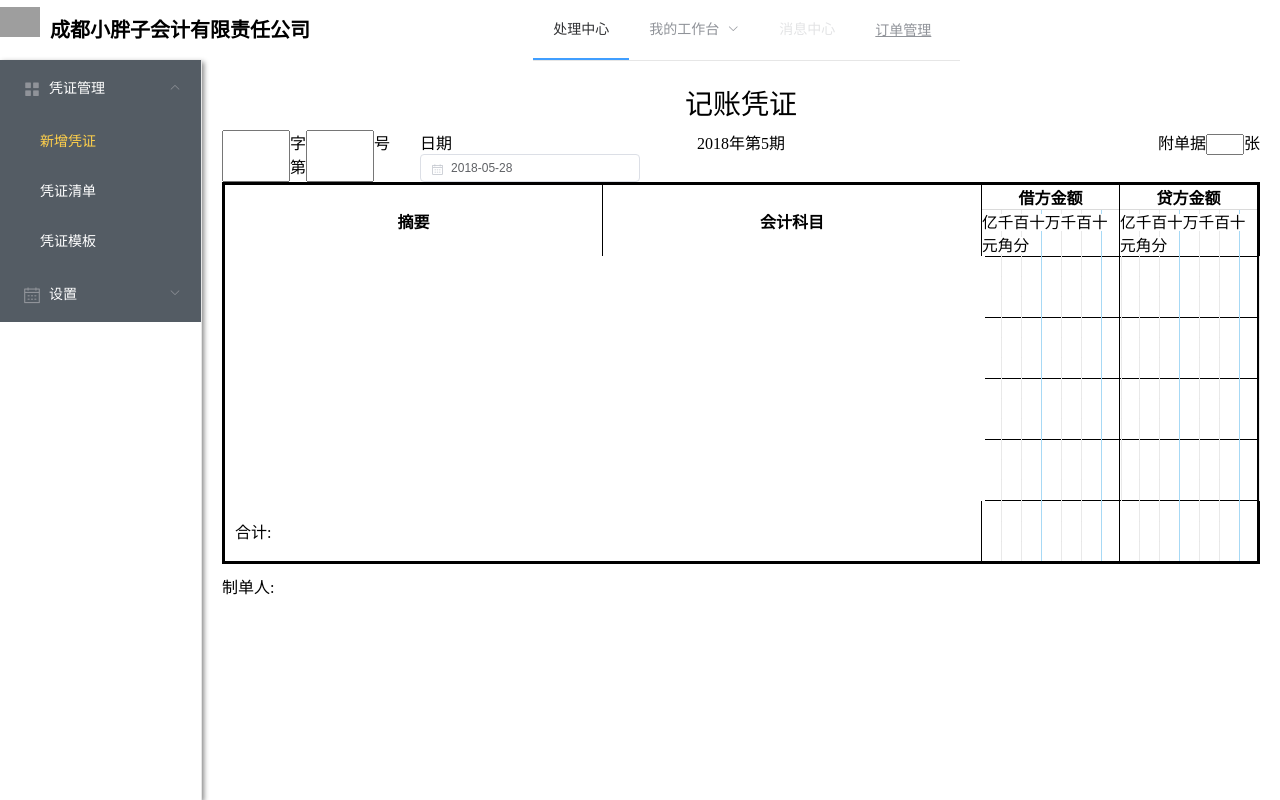
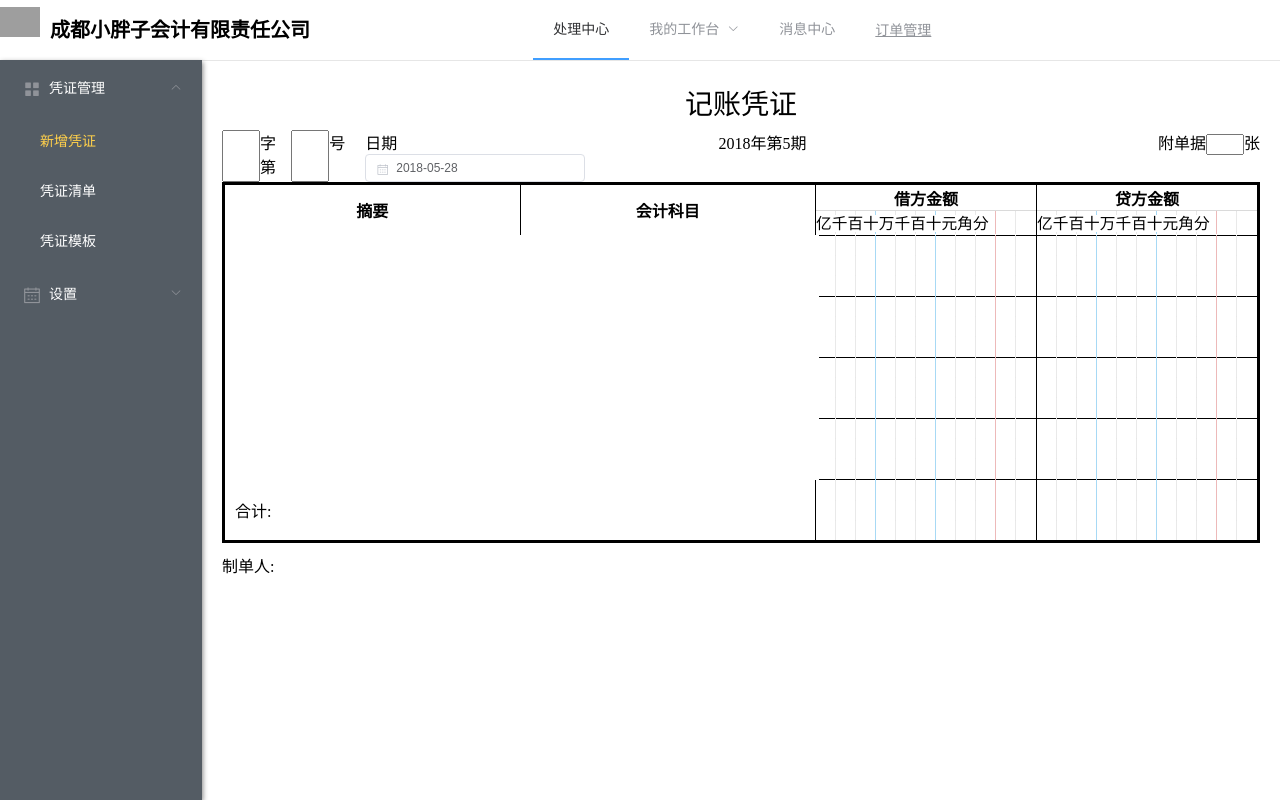
Before and after one commit to wanzhixiang/account, a Vue app: page /#/voucher/add in a window 1280 px wide. Built offline with nearby package versions, Linux system fonts and the light colour scheme; grey boxes are pictures that could not be loaded.

Commit message:
设置科目页面完善

```diff
--- a/src/components/loyout/AsideMenu.vue
+++ b/src/components/loyout/AsideMenu.vue
@@ -82,7 +82,8 @@ export default {
     text-decoration:none;
   }
   .el-aside{
-    border-right: solid 1px #e6e6e6;
-    box-shadow: 2px 2px 5px #888;
+    box-shadow: 1px 2px 5px #888;
+    overflow: hidden;
+    background-color: #545c64;
   }
 </style>
--- a/src/components/loyout/NavMenu.vue
+++ b/src/components/loyout/NavMenu.vue
@@ -1,5 +1,5 @@
 <template>
-  <el-row>
+  <el-row class="wzx-header">
     <el-col :span="10">
       <div class="logo" index="0">
         <img src="https://img.alicdn.com/tfs/TB13UQpnYGYBuNjy0FoXXciBFXa-242-134.png" width="40">
@@ -9,7 +9,6 @@
     <el-col :span="8">
       <el-menu
         :default-active="activeIndex"
-        class="el-menu-demo"
         mode="horizontal"
         @select="handleSelect"
       >
@@ -26,7 +25,7 @@
             <el-menu-item index="2-4-3">选项3</el-menu-item>
           </el-submenu>
         </el-submenu>
-        <el-menu-item index="3" disabled>消息中心</el-menu-item>
+        <el-menu-item index="3">消息中心</el-menu-item>
         <el-menu-item index="4"><a href="https://www.ele.me" target="_blank">订单管理</a></el-menu-item>
       </el-menu>
     </el-col>
@@ -66,4 +65,10 @@ export default {
   .site-name {
     margin-left: 10px;
   }
+  .el-menu--horizontal{
+    border-bottom: none;
+  }
+  .wzx-header{
+    border-bottom: solid 1px #e6e6e6;
+  }
 </style>
--- a/src/components/table/VoucherEditTable.vue
+++ b/src/components/table/VoucherEditTable.vue
@@ -3,9 +3,9 @@
     <table id="voucherTable" cellpadding="0" cellspacing="0">
       <thead>
         <tr>
-          <th width="36%">摘要</th>
-          <th width="36%">会计科目</th>
-          <th width="13.1%">
+          <th>摘要</th>
+          <th>会计科目</th>
+          <th width="220px">
             <div>借方金额</div>
             <div class="money_unit">
               <span>亿</span>
@@ -21,7 +21,7 @@
               <span>分</span>
             </div>
           </th>
-          <th width="13.1%">
+          <th width="220px">
             <div>贷方金额</div>
             <div class="money_unit">
               <span>亿</span>
@@ -44,8 +44,12 @@
         <tr>
           <td><input type="text" v-model="item.remark"/></td>
           <td><input type="text" v-model="item.subject"/></td>
-          <td><input type="text" v-model="item.debit" class="money_input" @blur="debit2money(item)"/></td>
-          <td><input type="text" v-model="item.lender" class="money_input" @blur="lender2money(item)"/></td>
+          <td>
+            <input type="text" class="money_input" v-model.number="item.debit" @blur="debit2money(item)" @focus="money2debit(item)"/>
+          </td>
+          <td>
+            <input type="text" class="money_input" v-model.number="item.lender" @blur="lender2money(item)" @focus="money2lender(item)"/>
+          </td>
         </tr>
       </template>
       <tr>
@@ -96,7 +100,7 @@ export default {
   computed: {
     totalComputer: function () {
       if (this.debitTotal === this.lenderTotal && Number(this.debitTotal) !== 0) {
-        return this.moneyToUppercase(this.debitTotal / 100)
+        return this.moneyToUppercase(this.debitTotal)
       }
       return ''
     }
@@ -104,22 +108,36 @@ export default {
   methods: {
     debit2money: function (data) {
       if (data.debit !== '') {
-        data.debit = Number(data.debit.replace(/[^\-?\d.]/g, '')).toFixed(2) * 100
-        this.lenderTotal = Number(this.lenderTotal) - Number(data.lender)
-        this.debitTotal = Number(this.debitTotal) + Number(data.debit)
+        data.debit = Math.round(Number(data.debit.toString().replace(/[^\-?\d.]/g, '')).toFixed(2) * 100)
         data.lender = ''
-        this.lenderTotal = this.lenderTotal === 0 ? '' : this.lenderTotal
-        this.debitTotal = this.debitTotal === 0 ? '' : this.debitTotal
+        this.debitTotal = ''
+        this.lenderTotal = ''
+        for (let item of this.tableData) {
+          this.debitTotal = Number(this.debitTotal) + Number(item.debit)
+          this.lenderTotal = Number(this.lenderTotal) + Number(item.lender)
+        }
       }
     },
     lender2money: function (data) {
       if (data.lender !== '') {
-        data.lender = Number(data.lender.replace(/[^\-?\d.]/g, '')).toFixed(2) * 100
-        this.lenderTotal = Number(this.lenderTotal) + Number(data.lender)
-        this.debitTotal = Number(this.debitTotal) - Number(data.debit)
+        data.lender = Math.round(Number(data.lender.toString().replace(/[^\-?\d.]/g, '')).toFixed(2) * 100)
         data.debit = ''
-        this.lenderTotal = this.lenderTotal === 0 ? '' : this.lenderTotal
-        this.debitTotal = this.debitTotal === 0 ? '' : this.debitTotal
+        this.debitTotal = ''
+        this.lenderTotal = ''
+        for (let item of this.tableData) {
+          this.debitTotal = Number(this.debitTotal) + Number(item.debit)
+          this.lenderTotal = Number(this.lenderTotal) + Number(item.lender)
+        }
+      }
+    },
+    money2debit: function (data) {
+      if (data.debit !== '' && data.debit !== 0) {
+        data.debit = data.debit / 100
+      }
+    },
+    money2lender: function (data) {
+      if (data.lender !== '' && data.lender !== 0) {
+        data.lender = data.lender / 100
       }
     },
     moneyToUppercase: function (num) {
--- a/src/pages/voucher/Voucher.vue
+++ b/src/pages/voucher/Voucher.vue
@@ -4,11 +4,11 @@
       <span class="voucherTitle">记账凭证</span>
     </el-row>
     <el-row style="height: 30px">
-      <el-col :span="8" style="display: flex">
-        <input style="width: 60px"/>
+      <el-col :span="9" style="display: flex">
+        <input style="width: 30px" />
         <span>字第</span>
-        <input style="width: 60px"/>号
-        <div style="margin-left: 30px">
+        <input style="width: 30px" />号
+        <div style="margin-left: 20px">
           <span>日期</span>
           <el-date-picker
             v-model="createTime"
@@ -18,7 +18,7 @@
           </el-date-picker>
         </div>
       </el-col>
-      <el-col :span="8" style="text-align: center">
+      <el-col :span="7" style="text-align: center">
         <span>2018年第5期</span>
       </el-col>
       <el-col :span="8" style="text-align: right">附单据<input style="width: 30px" />张</el-col>
```
